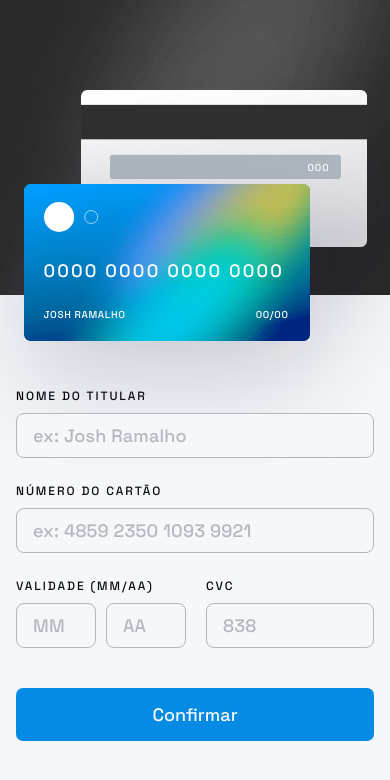
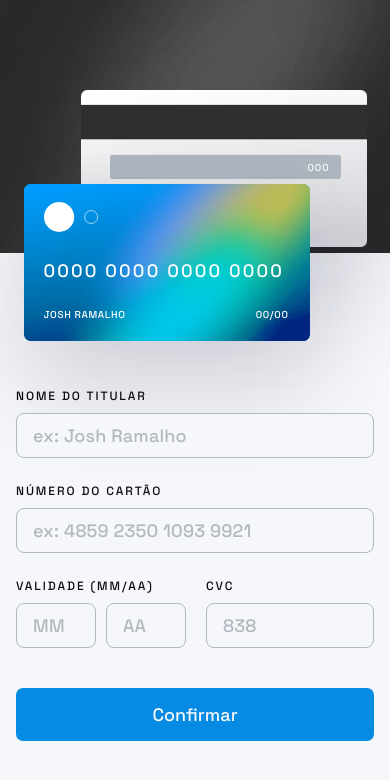
Before and after one commit to rafaelvieiracosta/interactive-card, a Vue app: page / in a window 390 px wide. Shown: the top 780 px of the page. Built offline with nearby package versions, Linux system fonts and the light colour scheme.

Commit message:
fix: background mobile

```diff
--- a/src/App.vue
+++ b/src/App.vue
@@ -363,7 +363,7 @@ main{
 }
 @media(max-width: 620px){
   #app{
-    background-size: 100% 35%;
+    background-size: 100% 30%;
     background-position: top;
     background-image: url('../src/assets/img/bg-main-mobile.jpg');
   }
```
